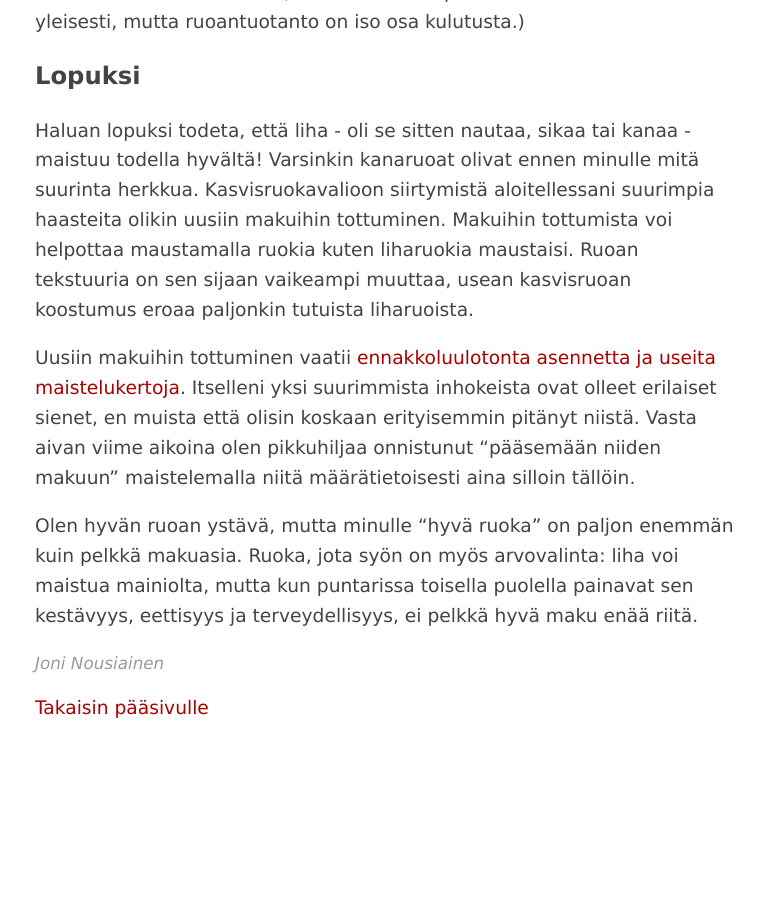
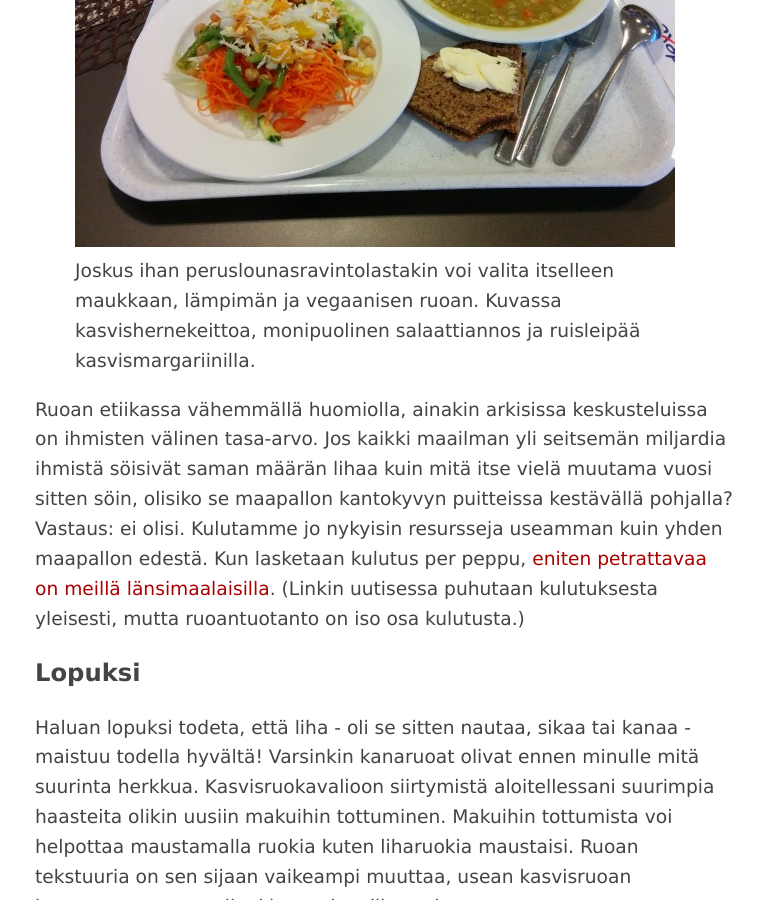
Before and after one commit to joninous/joninous.github.io, a Jekyll site: the page built from fi/_posts/2015-11-05-miksi-kasvisruokavalio.md, in a window 1280 px wide and 900 px high, scrolled down 5276 px. Shown: the whole window, without its empty margins (255-1018 px from the left). Built offline with Jekyll 4.4.1, drawn with Linux system fonts in a browser that asks for light colours; before the commit the page ends 6039 px from its top, so only the background shows below that.

Commit message:
Added vegan lunch image.

```diff
--- a/fi/_posts/2015-11-05-miksi-kasvisruokavalio.md
+++ b/fi/_posts/2015-11-05-miksi-kasvisruokavalio.md
@@ -69,6 +69,11 @@ Kunnioitan valtavasti [vegaaniruokavalion](http://www.vegaaniliitto.fi/www/fi/ti
 
 Miksi sillä on väliä, mitä ruokaa ravintoloissa tai kaupoissa myydään, voihan ruokaa tehdä itse kotona juuri niistä aineksista mitkä itse valitsee? Se on totta. Itselleni pääsyy siihen, etten juurikaan kokkaa kotona on se, että en yksinkertaisesti halua ja jaksa. Ruoanlaitto ei erityisemmin tuota minulle nautintoa, joten haluan käyttää siihen mahdollisimman vähän vapaa-aikaani. Ulkona syöminen taas toimii hyvänä vastapainona työlleni, jota teen pääasiassa kotoa käsin etätyönä. Etenkin lounaalla käyminen tarjoaa ruoan syömisen lisäksi mahdollisuuden päästä hieman ihmisten ilmoille.
 
+<figure>
+  <img src="/img/2005/vegaaninen_lounas.jpg" alt="Vegaaninen lounas" style="max-width:100%">
+  <figcaption>Joskus ihan peruslounasravintolastakin voi valita itselleen maukkaan, lämpimän ja vegaanisen ruoan. Kuvassa kasvishernekeittoa, monipuolinen salaattiannos ja ruisleipää kasvismargariinilla.</figcaption>
+</figure>
+
 Ruoan etiikassa vähemmällä huomiolla, ainakin arkisissa keskusteluissa on ihmisten välinen tasa-arvo. Jos kaikki maailman yli seitsemän miljardia ihmistä söisivät saman määrän lihaa kuin mitä itse vielä muutama vuosi sitten söin, olisiko se maapallon kantokyvyn puitteissa kestävällä pohjalla? Vastaus: ei olisi. Kulutamme jo nykyisin resursseja useamman kuin yhden maapallon edestä. Kun lasketaan kulutus per peppu, [eniten petrattavaa on meillä länsimaalaisilla](http://www.bbc.com/news/magazine-33133712){:target="_blank"}. (Linkin uutisessa puhutaan kulutuksesta yleisesti, mutta ruoantuotanto on iso osa kulutusta.)
 
 ## Lopuksi
```
Also changed, not shown: img/2005/vegaaninen_lounas.jpg (added).
